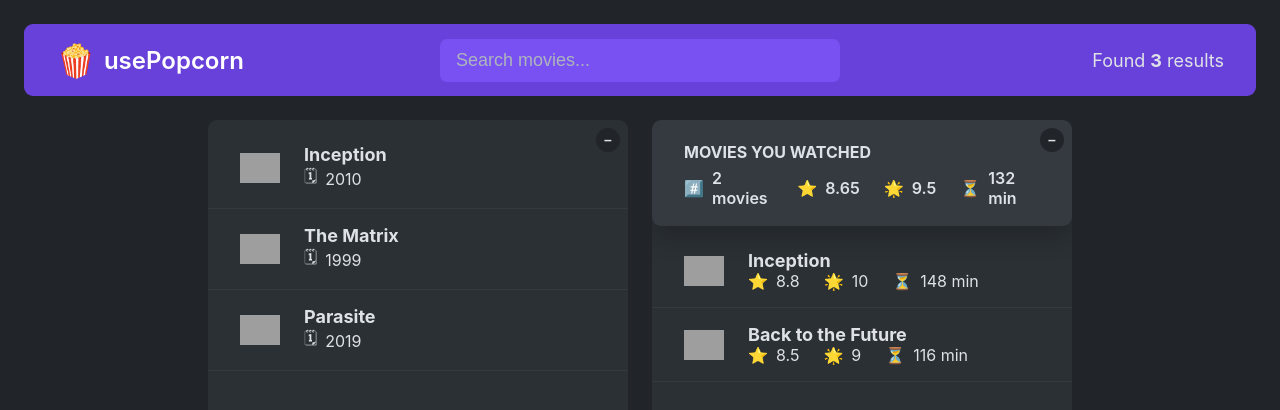
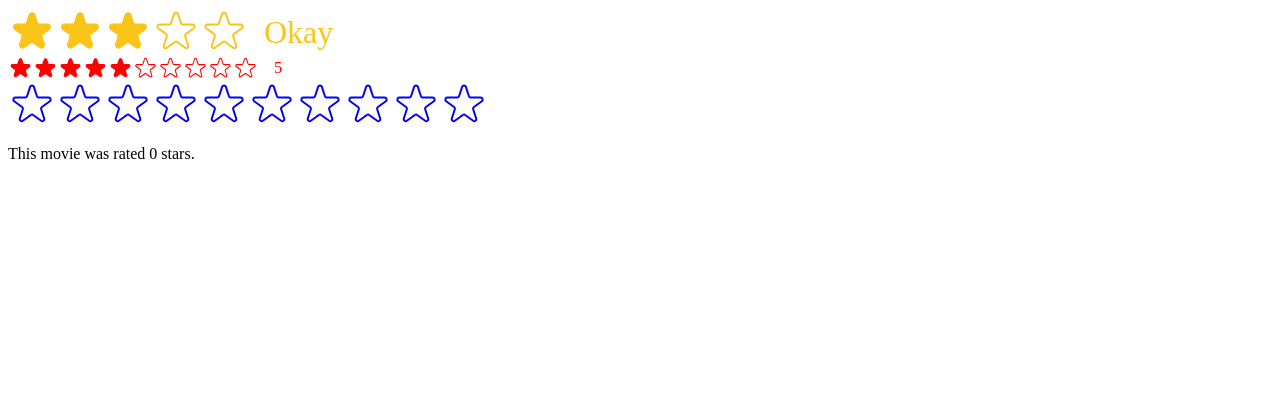
Before and after one commit to YuzStack/54_usePopcorn, a React (Vite) app: page / in a window 1280 px wide. Shown: the top 410 px of the page. Built offline with nearby package versions, Linux system fonts and the light colour scheme; grey boxes are pictures that could not be loaded.

Commit message:
Build a reusable rating component separately

```diff
--- a/index.html
+++ b/index.html
@@ -1,10 +1,10 @@
-<!DOCTYPE html>
+<!doctype html>
 <html lang="en">
   <head>
     <meta charset="UTF-8" />
     <!-- <link rel="icon" type="image/svg+xml" href="/vite.svg" /> -->
     <meta name="viewport" content="width=device-width, initial-scale=1.0" />
-    <title>Document</title>
+    <title>usePopcorn 🍿</title>
   </head>
   <body>
     <div id="root"></div>
--- /dev/null
+++ b/src/components/StarRating.jsx
@@ -0,0 +1,99 @@
+import { useState } from 'react';
+
+const containerStyle = { display: 'flex', alignItems: 'center', gap: '16px' };
+
+const starContainerStyle = { display: 'flex' };
+
+function StarRating({
+  maxRating = 5,
+  color = '#fcc419',
+  size = 48,
+  className,
+  messages = [],
+  defaultRating = 0,
+  onSetRating,
+}) {
+  const [rating, setRating] = useState(defaultRating);
+  const [tempRating, setTempRating] = useState(0);
+
+  const handleRate = function (rating) {
+    setRating(rating);
+    onSetRating && onSetRating(rating);
+  };
+
+  const textStyle = {
+    lineHeight: '1',
+    margin: '0',
+    color,
+    fontSize: `${size / 1.5}px`,
+  };
+
+  return (
+    <div style={containerStyle} className={className}>
+      <div style={starContainerStyle}>
+        {Array.from({ length: maxRating }, (_, i) => (
+          <Star
+            key={i}
+            color={color}
+            size={size}
+            full={tempRating ? tempRating >= i + 1 : rating >= i + 1}
+            onRate={() => handleRate(i + 1)}
+            onHoverIn={() => setTempRating(i + 1)}
+            onHoverOut={() => setTempRating(0)}
+          />
+        ))}
+      </div>
+      <p style={textStyle}>
+        {messages.length === maxRating
+          ? messages[tempRating ? tempRating - 1 : rating - 1]
+          : tempRating || rating || ''}
+      </p>
+    </div>
+  );
+}
+
+function Star({ onRate, full, onHoverIn, onHoverOut, color, size }) {
+  const starStyle = {
+    width: `${size}px`,
+    height: `${size}px`,
+    display: 'block',
+    cursor: 'pointer',
+  };
+
+  return (
+    <span
+      style={starStyle}
+      onClick={onRate}
+      onMouseEnter={onHoverIn}
+      onMouseLeave={onHoverOut}
+      role='button'
+    >
+      {full ? (
+        <svg
+          xmlns='http://www.w3.org/2000/svg'
+          viewBox='0 0 20 20'
+          fill={color}
+          stroke={color}
+        >
+          <path d='M9.049 2.927c.3-.921 1.603-.921 1.902 0l1.07 3.292a1 1 0 00.95.69h3.462c.969 0 1.371 1.24.588 1.81l-2.8 2.034a1 1 0 00-.364 1.118l1.07 3.292c.3.921-.755 1.688-1.54 1.118l-2.8-2.034a1 1 0 00-1.175 0l-2.8 2.034c-.784.57-1.838-.197-1.539-1.118l1.07-3.292a1 1 0 00-.364-1.118L2.98 8.72c-.783-.57-.38-1.81.588-1.81h3.461a1 1 0 00.951-.69l1.07-3.292z' />
+        </svg>
+      ) : (
+        <svg
+          xmlns='http://www.w3.org/2000/svg'
+          fill='none'
+          viewBox='0 0 24 24'
+          stroke={color}
+        >
+          <path
+            strokeLinecap='round'
+            strokeLinejoin='round'
+            strokeWidth='{2}'
+            d='M11.049 2.927c.3-.921 1.603-.921 1.902 0l1.519 4.674a1 1 0 00.95.69h4.915c.969 0 1.371 1.24.588 1.81l-3.976 2.888a1 1 0 00-.363 1.118l1.518 4.674c.3.922-.755 1.688-1.538 1.118l-3.976-2.888a1 1 0 00-1.176 0l-3.976 2.888c-.783.57-1.838-.197-1.538-1.118l1.518-4.674a1 1 0 00-.363-1.118l-3.976-2.888c-.784-.57-.38-1.81.588-1.81h4.914a1 1 0 00.951-.69l1.519-4.674z'
+          />
+        </svg>
+      )}
+    </span>
+  );
+}
+
+export default StarRating;
--- a/src/main.jsx
+++ b/src/main.jsx
@@ -1,10 +1,36 @@
-import { StrictMode } from 'react';
+import { StrictMode, useState } from 'react';
 import { createRoot } from 'react-dom/client';
-import './index.css';
-import App from './components/App';
+import StarRating from './components/StarRating';
+// import './index.css';
+// import App from './components/App';
+
+function Test() {
+  const [movieRating, setMovieRating] = useState(0);
+
+  return (
+    <div>
+      <StarRating color='blue' maxRating={10} onSetRating={setMovieRating} />
+      <p>This movie was rated {movieRating} stars.</p>
+    </div>
+  );
+}
 
 createRoot(document.getElementById('root')).render(
   <StrictMode>
-    <App />
+    {/* <App /> */}
+    <StarRating
+      maxRating={5}
+      messages={['Terrible', 'Bad', 'Okay', 'Good', 'Amazing']}
+      defaultRating={3}
+    />
+    <StarRating
+      maxRating={10}
+      size={25}
+      color='red'
+      className='test'
+      defaultRating={5}
+    />
+
+    <Test />
   </StrictMode>,
 );
```
